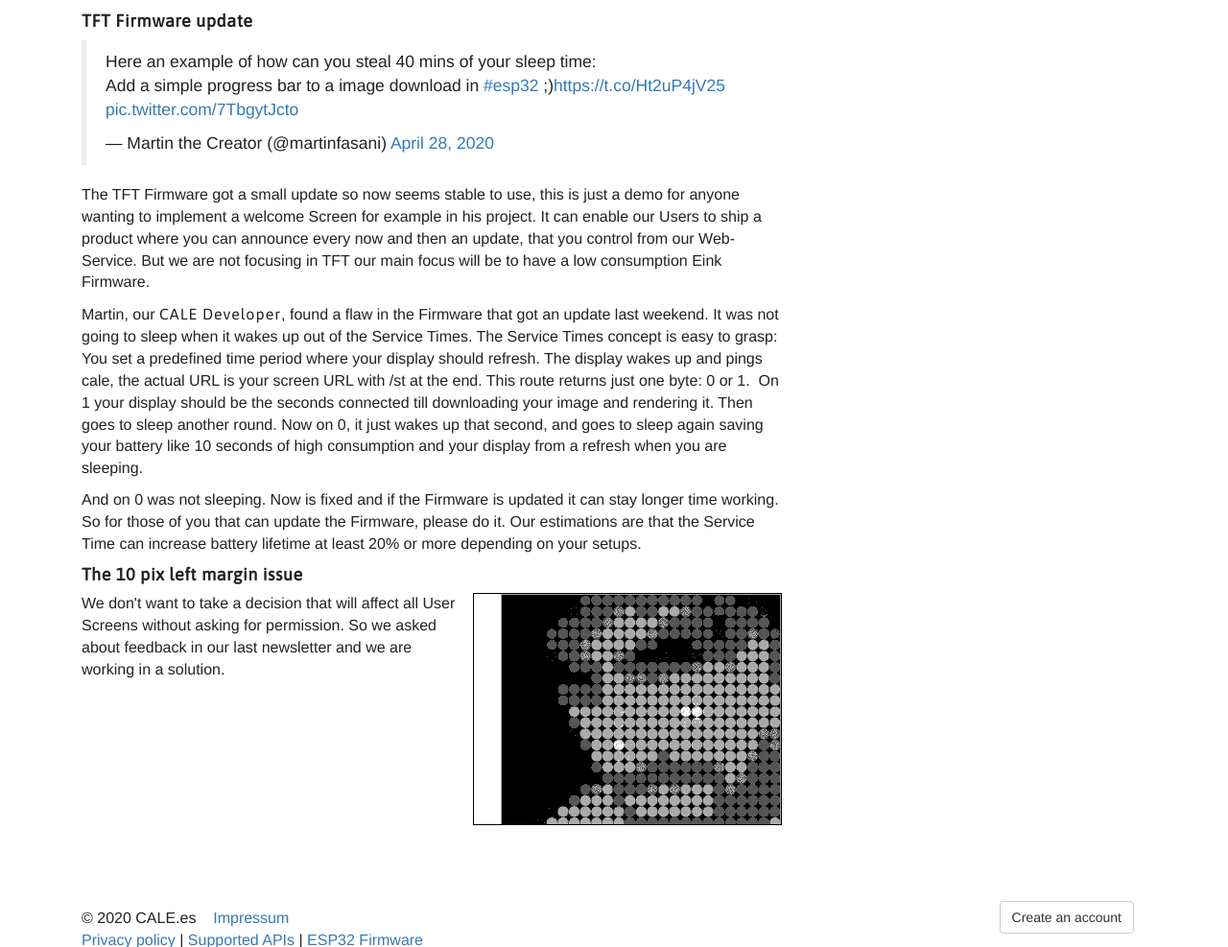
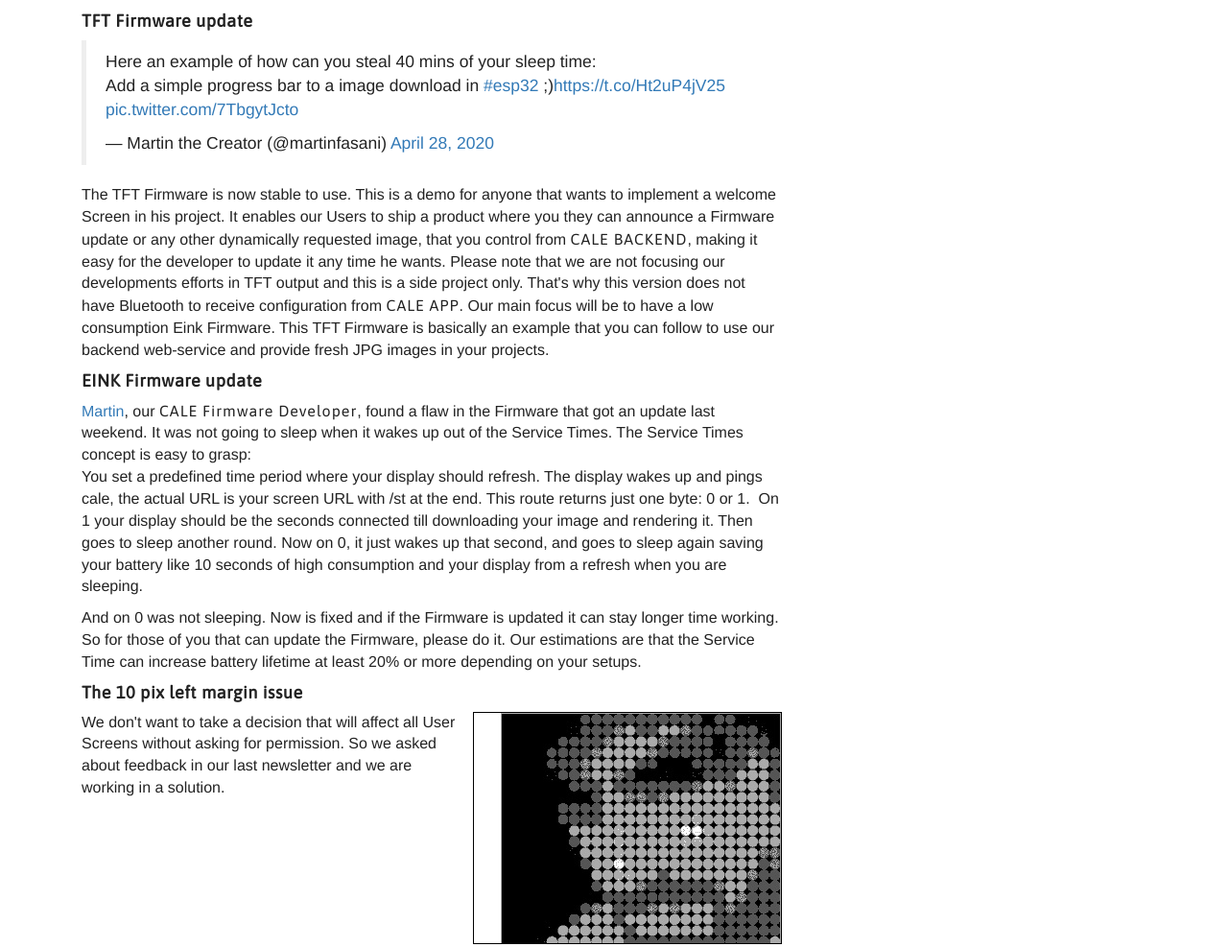
Before and after one commit to martinberlin/cale-integrations, a Symfony app: template templates/en/news/news.html.twig in a window 1280 px wide. Shown: the part 817-1804 px from the top of the page at 96% size. Run offline with Twig, Linux system fonts and the light colour scheme; the template is opened without the code that fills it, so the values that code supplies are empty; some libraries are stand-ins or nearby versions.

Commit message:
www home update + news

```diff
--- a/templates/en/news/news.html.twig
+++ b/templates/en/news/news.html.twig
@@ -67,13 +67,17 @@
         </p>
         <h4>TFT Firmware update</h4>
         <blockquote class="twitter-tweet"><p lang="en" dir="ltr">Here an example of how can you steal 40 mins of your sleep time:<br>Add a simple progress bar to a image download in <a href="https://twitter.com/hashtag/esp32?src=hash&amp;ref_src=twsrc%5Etfw">#esp32</a> ;)<a href="https://t.co/Ht2uP4jV25">https://t.co/Ht2uP4jV25</a> <a href="https://t.co/7TbgytJcto">pic.twitter.com/7TbgytJcto</a></p>&mdash; Martin the Creator (@martinfasani) <a href="https://twitter.com/martinfasani/status/1255250771429466115?ref_src=twsrc%5Etfw">April 28, 2020</a></blockquote>
-        <p>The TFT Firmware got a small update so now seems stable to use, this is just a demo for anyone wanting to implement
-            a welcome Screen for example in his project.
-            It can enable our Users to ship a product where you can announce every now and then an update,
-            that you control from our Web-Service.
-            But we are not focusing in TFT our main focus will be to have a low consumption Eink Firmware.</p>
+        <p>The TFT Firmware is now stable to use.
+            This is a demo for anyone that wants to implement a welcome Screen in his project.
+            It enables our Users to ship a product where you they can announce a Firmware update or any other dynamically requested image,
+            that you control from <span class="cale">CALE BACKEND</span>, making it easy for the developer to update it any time he wants.
+            Please note that we are not focusing our developments efforts in TFT output and this is a side project only.
+            That's why this version does not have Bluetooth to receive configuration from <span class="cale">CALE APP</span>.
+            Our main focus will be to have a low consumption Eink Firmware. This TFT Firmware is basically an example that you
+        can follow to use our backend web-service and provide fresh JPG images in your projects.</p>
 
-        <p>Martin, our <span class="cale">CALE Developer</span>, found a flaw in the Firmware that got an update last weekend.
+        <h4>EINK Firmware update</h4>
+        <p><a href="https://fasani.de">Martin</a>, our <span class="cale">CALE Firmware Developer</span>, found a flaw in the Firmware that got an update last weekend.
             It was not going to sleep when it wakes up out of the Service Times.
             The Service Times concept is easy to grasp:<br>You set a predefined time period where your display should refresh.
             The display wakes up and pings cale, the actual URL is your screen URL with /st at the end.
```
Also changed, not shown: templates/en/www-index.html.twig (+8 -2 lines).
